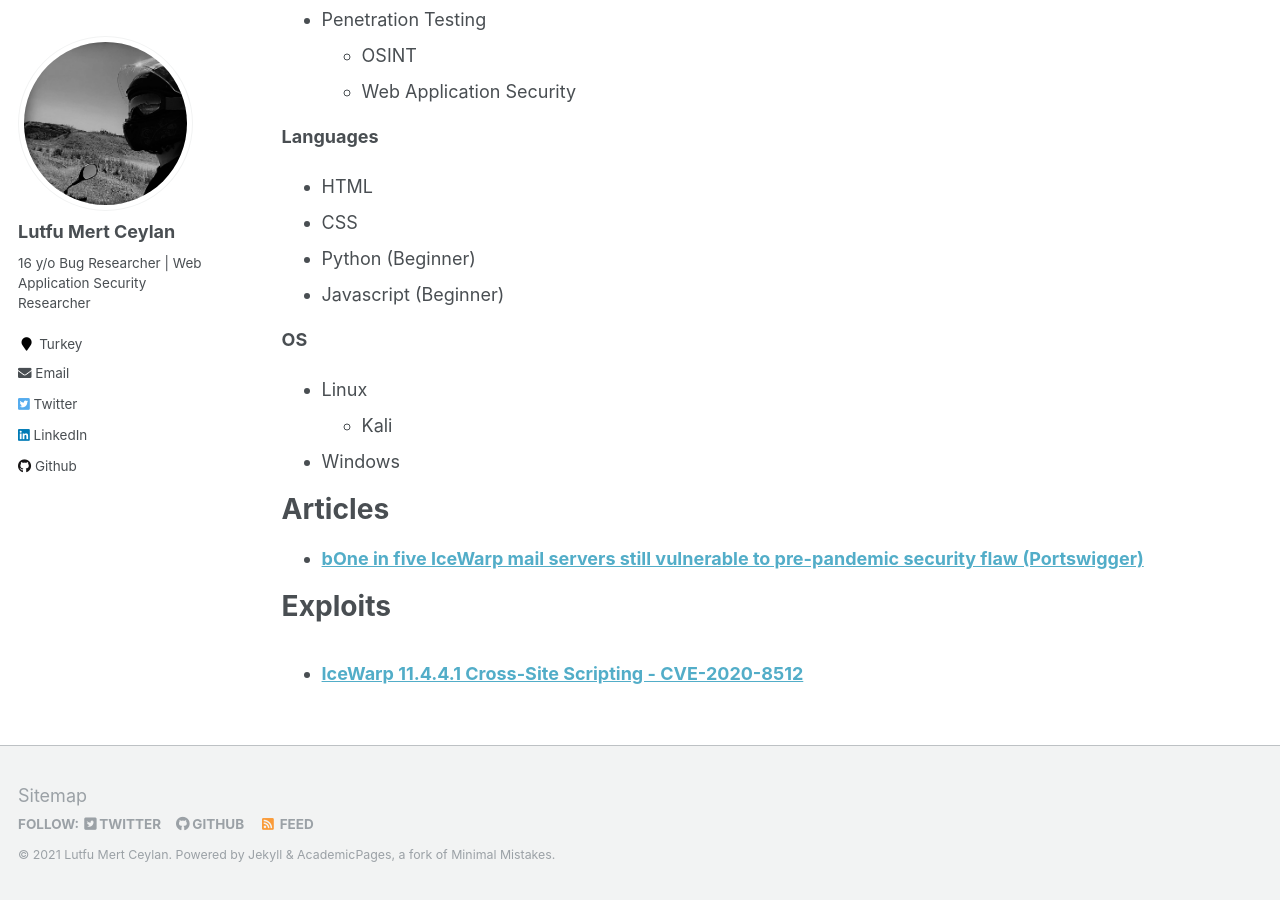
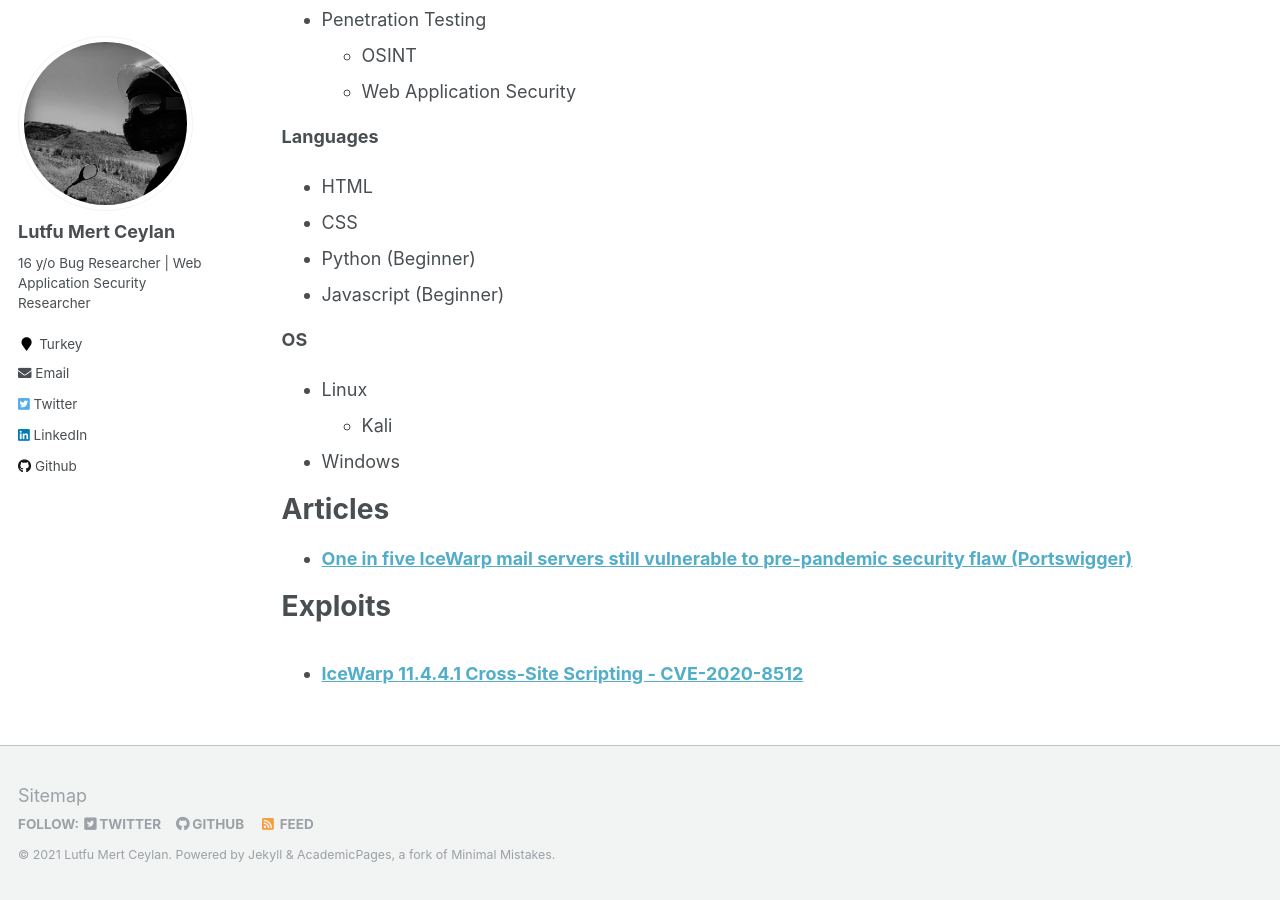
Before and after one commit to lutfumertceylan/mywebsite, a Jekyll site: the page built from _pages/cv.md, in a window 1280 px wide and 900 px high, scrolled down 771 px. Built offline with Jekyll 4.4.1, drawn with Linux system fonts in a browser that asks for light colours.

Commit message:
Update cv.md

```diff
--- a/_pages/cv.md
+++ b/_pages/cv.md
@@ -56,7 +56,7 @@ Skills
 
 Articles
 ======
-* <a href="https://portswigger.net/daily-swig/one-in-five-icewarp-mail-servers-still-vulnerable-to-pre-pandemic-security-flaw"><b>bOne in five IceWarp mail servers still vulnerable to pre-pandemic security flaw (Portswigger)</b></a>
+* <a href="https://portswigger.net/daily-swig/one-in-five-icewarp-mail-servers-still-vulnerable-to-pre-pandemic-security-flaw"><b>One in five IceWarp mail servers still vulnerable to pre-pandemic security flaw (Portswigger)</b></a>
 
 
 Exploits
```
